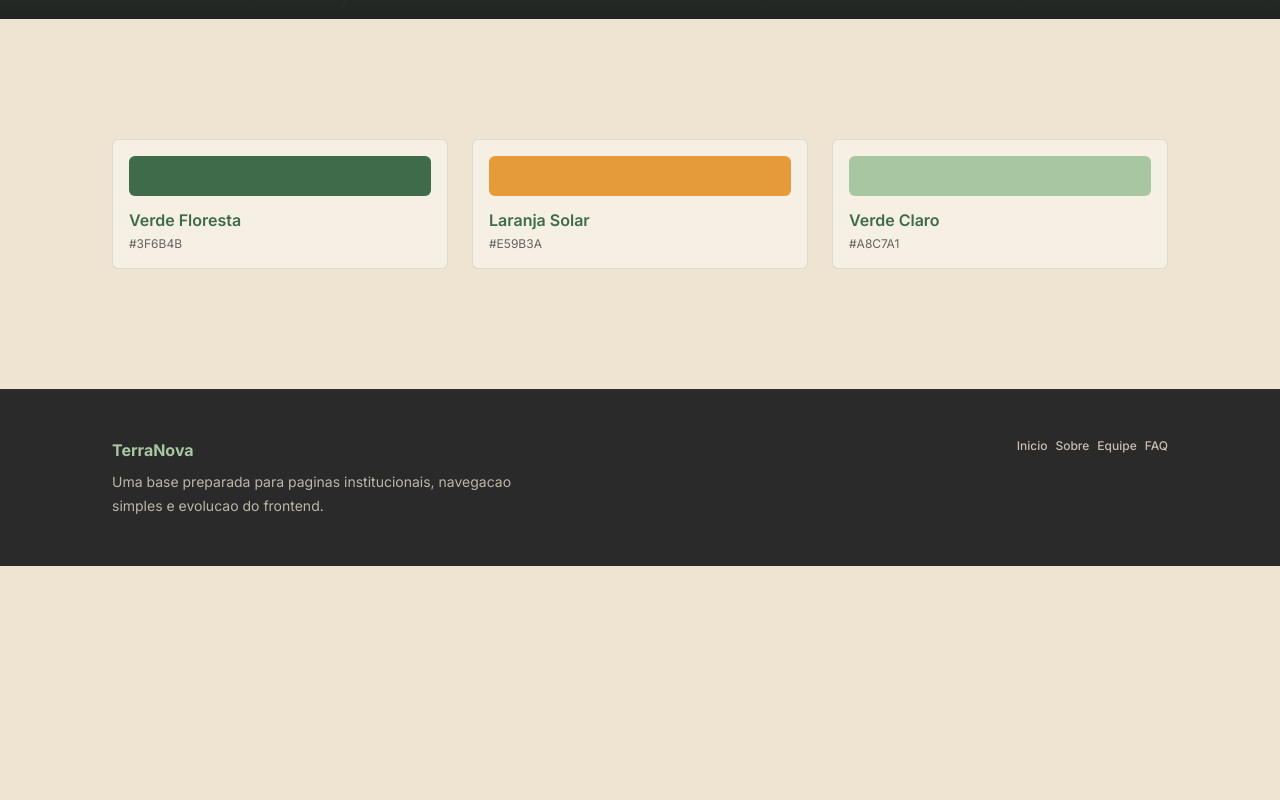
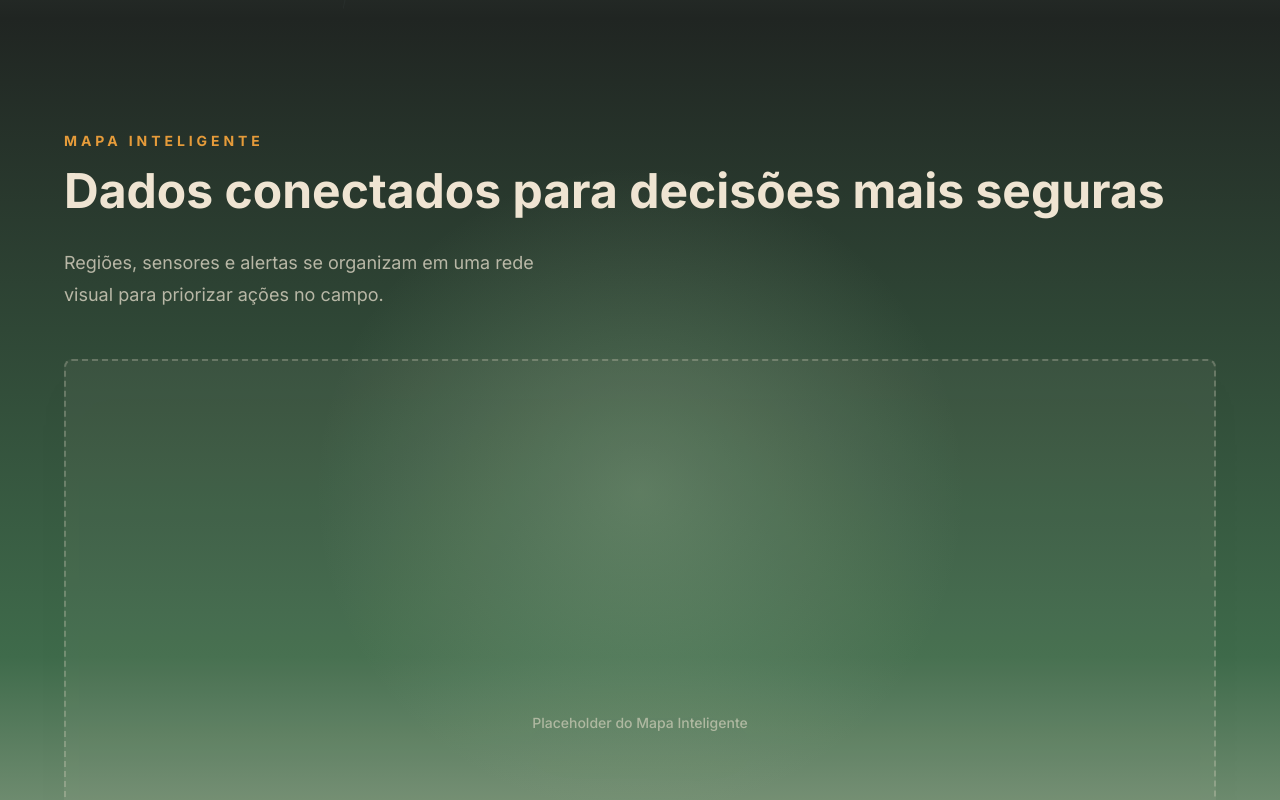
Before and after one commit to juspanopoulos/TerraNova, a React (Vite) app in the folder frontend/terranova/: page / in a window 1280 px wide. Shown: the part 3560-4360 px from the top of the page. Before the commit the page ends 4126 px from the top, so only its background shows below. Built offline with nearby package versions, Linux system fonts and the light colour scheme.

Commit message:
feat: smartmap.tsx

```diff
--- /dev/null
+++ b/frontend/terranova/src/components/SmartMap.tsx
@@ -0,0 +1,35 @@
+export default function SmartMap() {
+  return (
+    <section
+      data-section="map"
+      className="section-shell relative flex items-center bg-[linear-gradient(180deg,#202522_0%,#3F6B4B_54%,#EFE4D2_100%)] px-6 py-28 text-natural"
+    >
+      <div className="absolute inset-0 bg-[radial-gradient(circle_at_50%_40%,rgba(168,199,161,0.28),transparent_34%)]" />
+      <div className="relative z-10 mx-auto grid w-full max-w-6xl items-center gap-12 md:grid-cols-[0.95fr_1.05fr]">
+        <div data-reveal>
+          <p className="mb-4 font-space text-sm font-bold uppercase tracking-[0.28em] text-solar">
+            mapa inteligente
+          </p>
+          <h2 className="font-space text-5xl font-bold leading-none md:text-7xl">
+            Dados conectados para decisões mais seguras
+          </h2>
+          <p className="mt-8 max-w-lg text-lg leading-8 text-natural/72">
+            Regiões, sensores e alertas se organizam em uma rede visual para
+            priorizar ações no campo.
+          </p>
+        </div>
+        <div className="relative">
+          <div
+            className="flex aspect-[980/620] w-full items-center justify-center rounded-lg border-2 border-dashed border-natural/25 bg-natural/5 drop-shadow-2xl"
+            role="img"
+            aria-label="Placeholder do Mapa Inteligente"
+          >
+            <p className="px-6 text-center font-space text-sm font-medium text-natural/55 sm:text-base">
+              Placeholder do Mapa Inteligente
+            </p>
+          </div>
+        </div>
+      </div>
+    </section>
+  );
+}
--- a/frontend/terranova/src/pages/Home.tsx
+++ b/frontend/terranova/src/pages/Home.tsx
@@ -1,6 +1,7 @@
 import Climate from "@/components/Climate";
 import Growth from "@/components/Growth";
 import Alerts from "@/components/Alerts";
+import SmartMap from "@/components/SmartMap";
 import Water from "@/components/Water";
 import { HomeNavbar } from "@/components/HomeNavbar";
 import { HeroParallax } from "@/components/HeroParallax";
@@ -18,6 +19,7 @@ const Home = () => {
       <Growth />
       <Water />
       <Alerts />
+      <SmartMap />
       <main className={`relative z-10 bg-bege-natural ${homeMain}`}>
         <section
           id="conteudo"
--- a/frontend/terranova/tailwind.config.ts
+++ b/frontend/terranova/tailwind.config.ts
@@ -15,6 +15,7 @@ export default {
         "verde-floresta": "#3F6B4B",
         "laranja-solar": "#E59B3A",
         "bege-natural": "#EFE4D2",
+        natural: "#EFE4D2",
         "verde-claro": "#A8C7A1",
         "preto-suave": "#2A2A2A",
         forest: "#3F6B4B",
```
